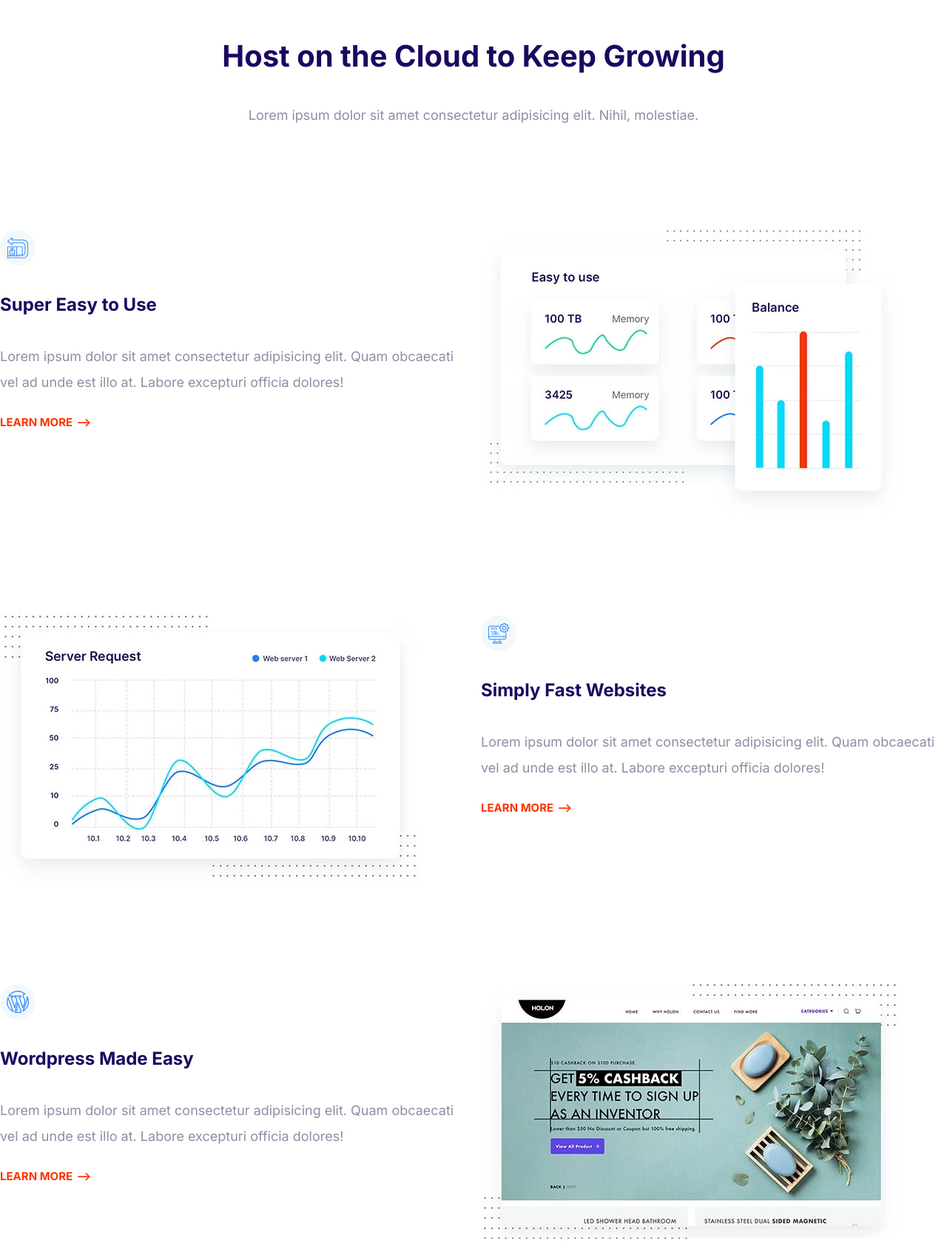
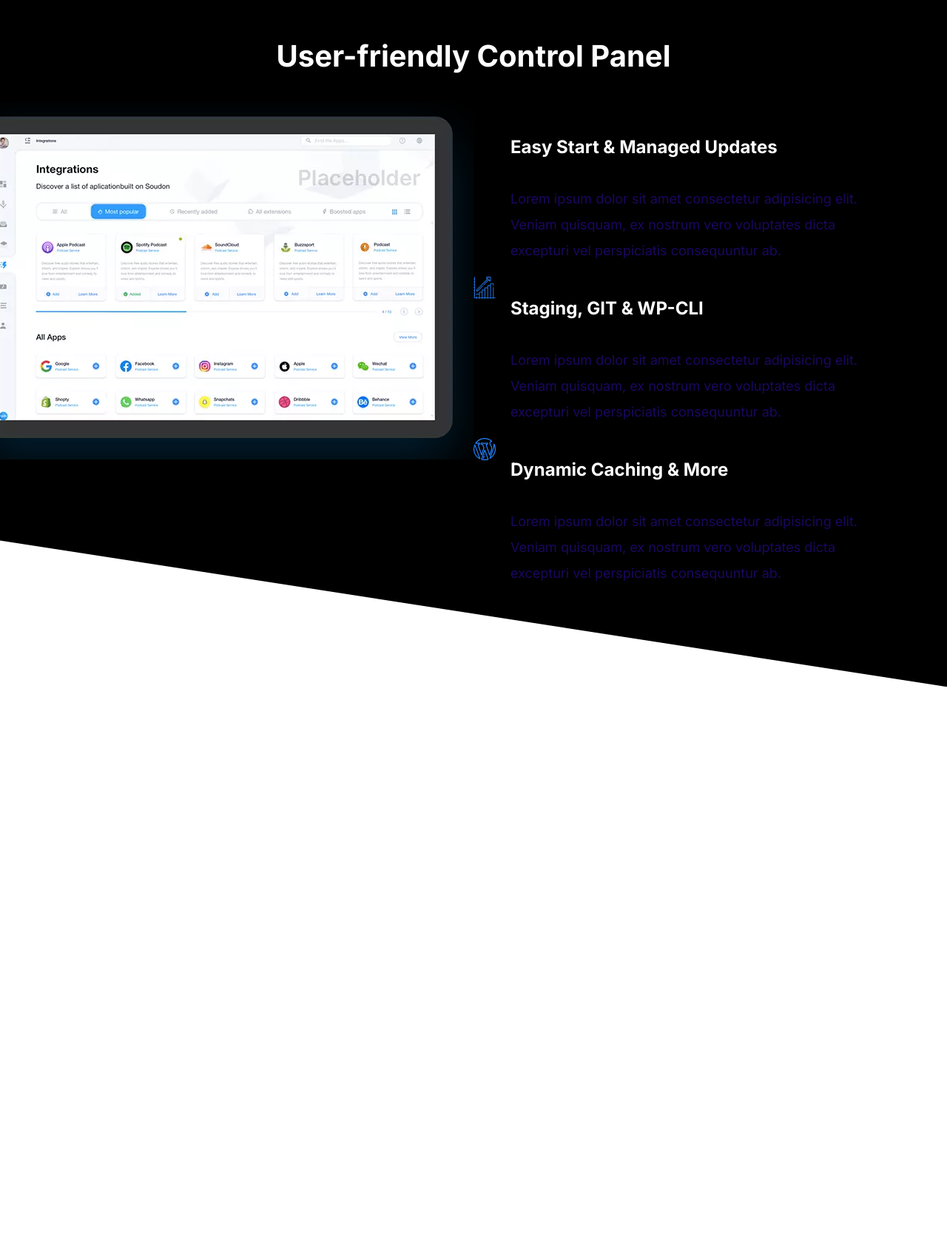
Before and after one commit to Ramkumar-m7/mosh-website, a plain HTML site: page index.html in a window 1280 px wide. Shown: the part 60-1748 px from the top of the page at 74% size. After the commit the page ends 988 px from the top, so only its background shows below. Drawn offline with Linux system fonts and the light colour scheme.

Commit message:
define showcase blocks.

```diff
--- a/index.html
+++ b/index.html
@@ -15,124 +15,76 @@
     <link rel="stylesheet" href="css/style.css" />
   </head>
   <body>
-    <section class="block container">
+    <section class="block block--dark block--skewed-right block-showcase">
       <header class="block__header">
-      <h2> Host on the Cloud to Keep Growing</h2>
-      <p>Lorem ipsum dolor sit amet consectetur adipisicing elit. Nihil, molestiae.</p>
+        <h2>User-friendly Control Panel</h2>
       </header>
-  </section>
-    <article class="grid grid--1x2 feature">
-      <div class="feature__content" data-aos="fade-right">
-        <span class="icon-container">
-          <svg class="icon icon--primary">
-            <use href="images/sprite.svg#easy"></use>
-          </svg>
-        </span>
-        <h3 class="feature__heading">Super Easy to Use</h3>
-        <p>
-          Lorem ipsum dolor sit amet consectetur adipisicing elit. Quam
-          obcaecati vel ad unde est illo at. Labore excepturi officia dolores!
-        </p>
-        <a href="https://codewithmosh.com" target="_blank" class="link-arrow"
-          >Learn More</a
-        >
-      </div>
-      <picture data-aos="zoom-in-left">
+      <div class="container grid grid--1x2">
+        <picture data-aos="fade-right" class="block-showcase__image">
           <source
             type="image/webp"
-          srcset="images/easy.webp 1x, images/easy@2x.webp 2x"
+            srcset="images/ipad.webp 1x, images/ipad@2x.webp 2x"
           />
           <source
-          type="image/jpg"
-          srcset="images/easy.jpg 1x, images/easy@2x.jpg 2x"
+            type="image/png"
+            srcset="images/ipad.png 1x, images/ipad@2x.png 2x"
           />
-        <img class="feature__image" src="images/easy@2x.jpg" alt="" />
+          <img src="images/ipad.png" alt="" />
         </picture>
-    </article>
-    <article class="grid grid--1x2 feature">
-      <div class="feature__content" data-aos="fade-up">
-        <span class="icon-container">
+        <ul class="list" data-aos="fade-up">
+          <li>
+            <div class="media">
+              <div class="media__image">
                 <svg class="icon icon--primary">
-            <use href="images/sprite.svg#computer"></use>
+                  <use href="images/sprite.svg#snap"></use>
                 </svg>
-        </span>
-        <h3 class="feature__heading">Simply Fast Websites</h3>
+              </div>
+              <div class="media__body">
+                <h3 class="media__title">Easy Start & Managed Updates</h3>
                 <p>
-          Lorem ipsum dolor sit amet consectetur adipisicing elit. Quam
-          obcaecati vel ad unde est illo at. Labore excepturi officia dolores!
+                  Lorem ipsum dolor sit amet consectetur adipisicing elit.
+                  Veniam quisquam, ex nostrum vero voluptates dicta excepturi
+                  vel perspiciatis consequuntur ab.
                 </p>
-        <a href="https://codewithmosh.com" target="_blank" class="link-arrow"
-          >Learn More</a
-        >
               </div>
-      <picture>
-        <source
-          type="image/webp"
-          srcset="images/fast.webp 1x, images/fast@2x.webp 2x"
-        />
-        <source
-          type="image/jpg"
-          srcset="images/fast.jpg 1x, images/fast@2x.jpg 2x"
-        />
-        <img class="feature__image" src="images/fast@2x.jpg" alt="" />
-      </picture>
-    </article>
-    <article class="grid grid--1x2 feature">
-      <div class="feature__content" data-aos="fade-up">
-        <span class="icon-container">
+            </div>
+          </li>
+          <li>
+            <div class="media">
+              <div class="media__image">
+                <svg class="icon icon--primary">
+                  <use href="images/sprite.svg#growth"></use>
+                </svg>
+              </div>
+              <div class="media__body">
+                <h3 class="media__title">Staging, GIT & WP-CLI</h3>
+                <p>
+                  Lorem ipsum dolor sit amet consectetur adipisicing elit.
+                  Veniam quisquam, ex nostrum vero voluptates dicta excepturi
+                  vel perspiciatis consequuntur ab.
+                </p>
+              </div>
+            </div>
+          </li>
+          <li>
+            <div class="media">
+              <div class="media__image">
                 <svg class="icon icon--primary">
                   <use href="images/sprite.svg#wordpress"></use>
                 </svg>
-        </span>
-        <h3 class="feature__heading">Wordpress Made Easy</h3>
+              </div>
+              <div class="media__body">
+                <h3 class="media__title">Dynamic Caching & More</h3>
                 <p>
-          Lorem ipsum dolor sit amet consectetur adipisicing elit. Quam
-          obcaecati vel ad unde est illo at. Labore excepturi officia dolores!
+                  Lorem ipsum dolor sit amet consectetur adipisicing elit.
+                  Veniam quisquam, ex nostrum vero voluptates dicta excepturi
+                  vel perspiciatis consequuntur ab.
                 </p>
-        <a href="https://codewithmosh.com" target="_blank" class="link-arrow"
-          >Learn More</a
-        >
               </div>
-      <picture>
-        <source
-          type="image/webp"
-          srcset="images/wordpress.webp 1x, images/wordpress@2x.webp 2x"
-        />
-        <source
-          type="image/jpg"
-          srcset="images/wordpress.jpg 1x, images/wordpress@2x.jpg 2x"
-        />
-        <img class="feature__image" src="images/wordpress@2x.jpg" alt="" />
-      </picture>
-    </article>
-    <article class="grid grid--1x2 feature">
-      <div class="feature__content" data-aos="fade-left">
-        <span class="icon-container">
-          <svg class="icon icon--primary">
-            <use href="images/sprite.svg#clock"></use>
-          </svg>
-        </span>
-        <h3 class="feature__heading">24/7 Expert Support</h3>
-        <p>
-          Lorem ipsum dolor sit amet consectetur adipisicing elit. Quam
-          obcaecati vel ad unde est illo at. Labore excepturi officia dolores!
-        </p>
-        <a href="https://codewithmosh.com" target="_blank" class="link-arrow"
-          >Learn More</a
-        >
             </div>
-      <picture data-aos="fade-right">
-        <source
-          type="image/webp"
-          srcset="images/support.webp 1x, images/support@2x.webp 2x"
-        />
-        <source
-          type="image/jpg"
-          srcset="images/support.jpg 1x, images/support@2x.jpg 2x"
-        />
-        <img class="feature__image" src="images/support@2x.jpg" alt="" />
-      </picture>
-    </article>
+          </li>
+        </ul>
+      </div>
     </section>
   </body>
 </html>
```
Also changed, not shown: components/showcase.html (added, +71 -0 lines). Lines whose indentation alone changed are shown as unchanged.
